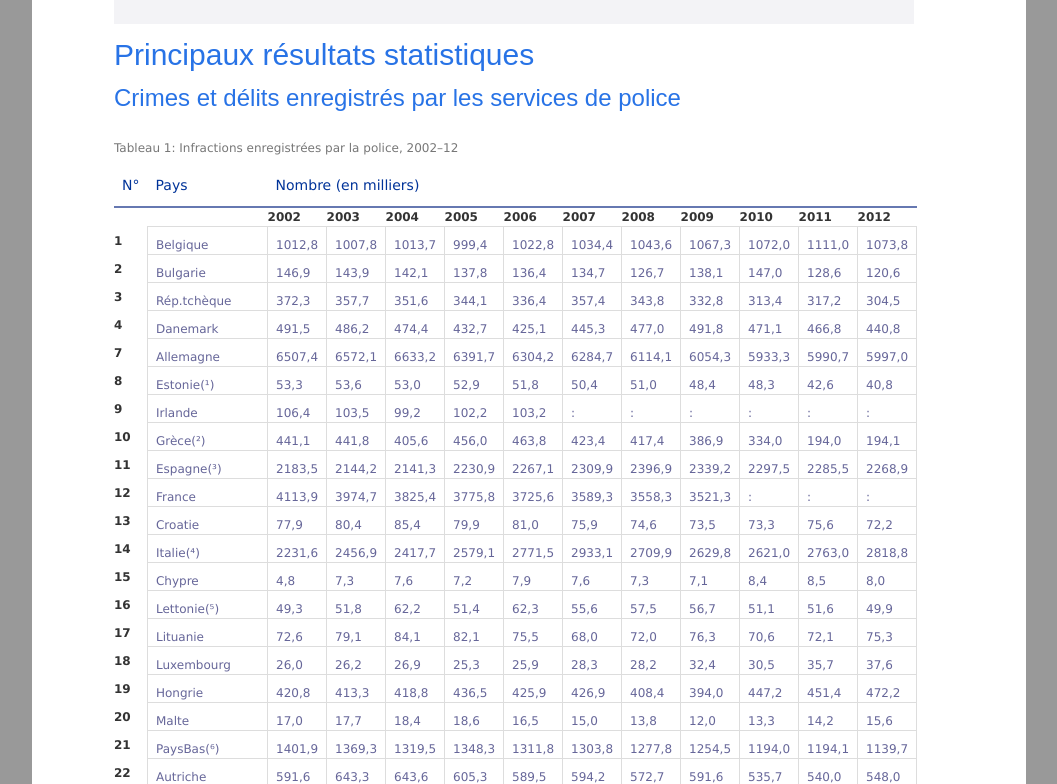
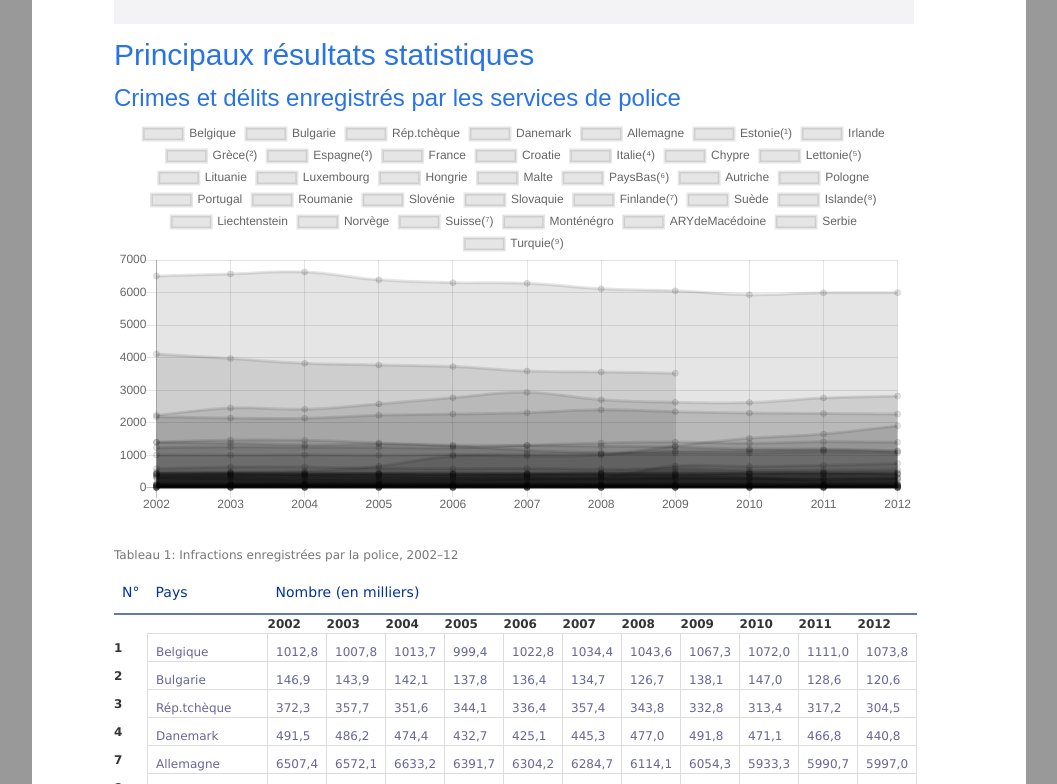
Before and after one commit to MerelVanPuymbroeck/js-datavisualisation-challenge, a plain HTML site: page index.html in a window 1280 px wide. Shown: the part 1053-1837 px from the top of the page, without its empty margins (111-1168 px from the left). Drawn offline with nearby package versions, Linux system fonts and the light colour scheme; a web font is replaced by a local one.

Commit message:
creating 2 tables with the for loop and canvas

```diff
--- a/index.html
+++ b/index.html
@@ -2159,6 +2159,7 @@
 
     <!--END PAGE-->
   </div>
+  <script src="https://cdn.jsdelivr.net/npm/chart.js@2.8.0"></script>
   <script src="script.js"></script>
 </body>
 
--- a/script.js
+++ b/script.js
@@ -1,11 +1,85 @@
-for ( i=1; i<table1.rows.length; i++ ) // i++ =+1 erbij, table lenght = ?, i=1 = waar het start.
+var dataset = [];
+for ( i=2; i<table1.rows.length; i++ ) // i++ =+1 erbij, table lenght = ?, i=1 = waar het start.
     {
     var currentRow = table1.rows[i]; // specifiek waar het start/begint
     var data = [];
-    var country = currentRow.cells[1].innerHTML;
+    var country = currentRow.cells[1].innerHTML; // in welke row we starten
+    var json = {
+        label: country,
+        data: data ,
+        // backgroundColor: ,
+        // borderColor: ,
+    }
 
     for ( var y=2; y<currentRow.cells.length; y++ ) {
-        var numbers = currentRow.cells[y].innerHTML;
-        console.log(numbers);
+        var numbers =parseInt(currentRow.cells[y].innerHTML) ;
+        data.push(numbers); // alle nummers van heel de tabel verkrijgen en niet enkel één jaar of 1 cel
     }
-}
+    console.log(data);
+    dataset.push(json);
+};
+
+var years = [];
+for ( i=2; i<table1.rows[1].cells.length; i++ ) {
+years.push(table1.rows[1].cells[i].innerHTML);
+} // om de jaren te verkrijgen
+
+console.log(years);
+
+var canvas1 = document.createElement("canvas");
+canvas1.id = "canvas1";
+table1.parentNode.insertBefore(canvas1, table1);
+var ctx = document.getElementById('canvas1').getContext('2d');
+var myChart = new Chart(ctx, {
+    type: 'line',
+    data: {
+        labels: years,
+        datasets: dataset,
+    },
+    options: {}
+    }
+); // de data in canvas verkrijgen
+
+
+//table 2
+var dataset = [];
+for ( i=1; i<table2.rows.length; i++ ) // i++ =+1 erbij, table lenght = voor de volledige table, i=1 = waar het start.
+    {
+    var currentRow = table2.rows[i]; // specifiek waar het start/begint
+    var data = [];
+    var country = currentRow.cells[1].innerHTML; // in welke row we starten
+    var json = {
+        label: country,
+        data: data ,
+        // backgroundColor: ,
+        // borderColor: ,
+    }
+
+    for ( var y=1; y<currentRow.cells.length; y++ ) {
+        var numbers =parseInt(currentRow.cells[y].innerHTML) ;
+        data.push(numbers); // alle nummers van heel de tabel verkrijgen en niet enkel één jaar of 1 cel
+    }
+    console.log(data);
+    dataset.push(json);
+};
+
+var years = [];
+for ( i=0; i<table2.rows[0].cells.length; i++ ) {
+years.push(table2.rows[0].cells[i].innerHTML);
+} // om de jaren te verkrijgen en deze starten nu bij 0, want er zijn ma 2 lijnen
+
+console.log(years);
+
+var canvas2 = document.createElement("canvas");
+canvas2.id = "canvas";
+table2.parentNode.insertBefore(canvas2, table2);
+var ctx = document.getElementById('canvas').getContext('2d');
+var myChart = new Chart(ctx, {
+    type: 'line',
+    data: {
+        labels: years,
+        datasets: dataset,
+    },
+    options: {}
+    }
+); // de data in canvas verkrijgen, nieuwe canvas verkrijgen zodat deze apart wordt gezet van de 1ste tabel
```
